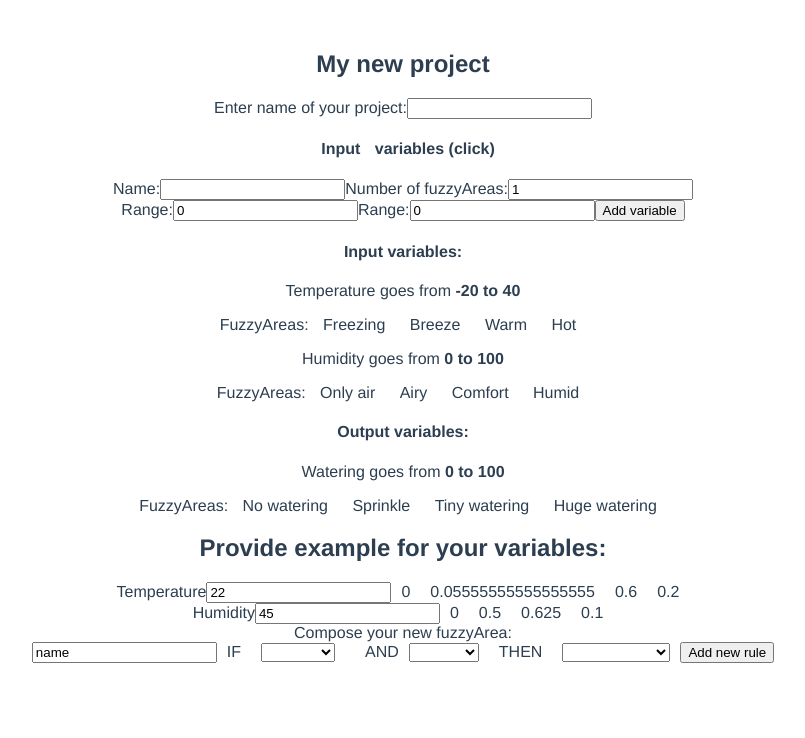
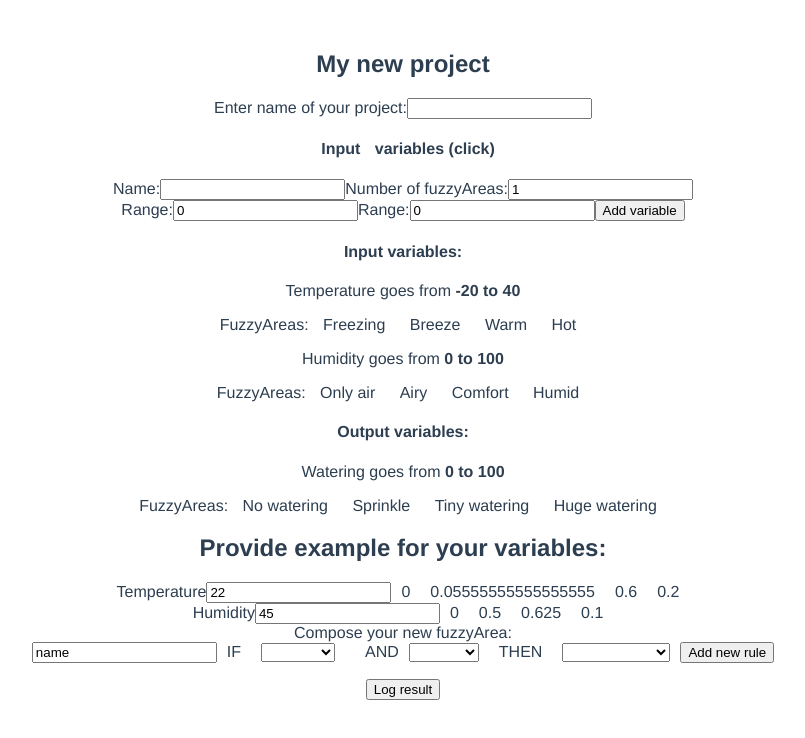
Before and after one commit to marcingol1/fuzzy, a Vue app: page /#/ in a window 1280 px wide. Shown: the top 738 px of the page, without its empty margins (237-1042 px from the left). Built offline with nearby package versions, Linux system fonts and the light colour scheme.

Commit message:
loggin left max value

```diff
--- a/src/components/MainPage.vue
+++ b/src/components/MainPage.vue
@@ -111,6 +111,7 @@
           <span>{{rule.name}} has: {{rule.fuzzyAreas.output.name}} of: {{rule.result}}</span>
         </li>
       </ul>
+      <button @click="getResult">Log result</button>
 
     </section>
 
@@ -127,6 +128,13 @@ export default {
     return config;
   },
   methods: {
+    getResult() {
+      let res = { result: 0 };
+      this.rules.data.forEach((element) => {
+        if (element.result > res.result) res = element;
+      });
+      console.log(res.fuzzyAreas.output.type.ranges[0]);
+    },
     toggleNorm() {
       let newNorm;
       if (this.rules.newRule.type === 'AND') newNorm = 'OR';
```
